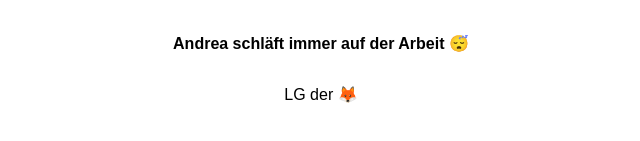
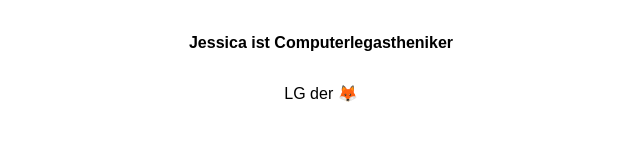
Before and after one commit to alamowo/fuchsigefunfacts.github.io, a plain HTML site: page index.html in a window 1280 px wide. Shown: the part 371-512 px from the top of the page, 319-959 px from the left. Drawn offline with Linux system fonts and the light colour scheme.

Commit message:
Update index.html

```diff
--- a/index.html
+++ b/index.html
@@ -32,7 +32,7 @@
 
   <div class="main">
     <h1>Fakt Nr. 1</h1>
-    <p><strong>Andrea schläft immer auf der Arbeit 😴</strong></p>
+    <p><strong>Jessica ist Computerlegastheniker</strong></p>
     <p>LG der 🦊</p>
   </div>
 
```
